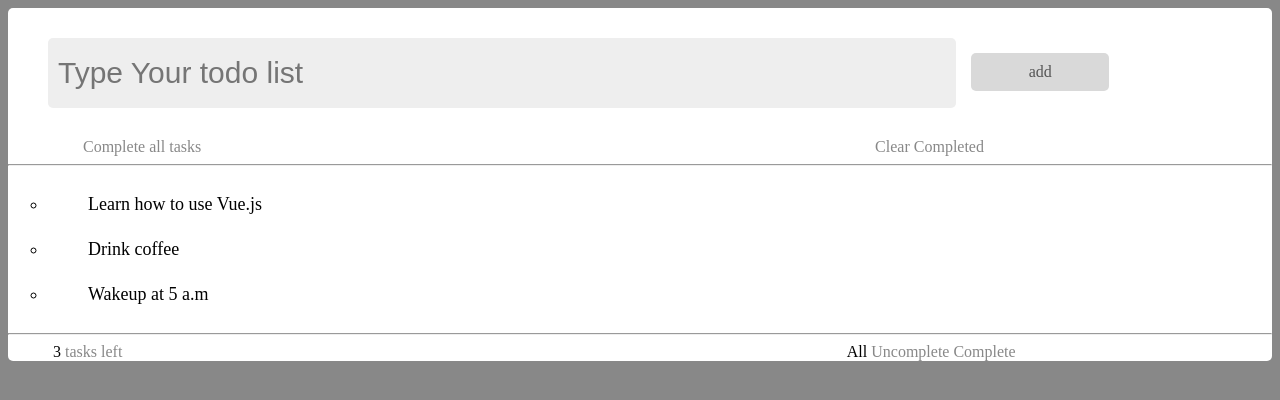
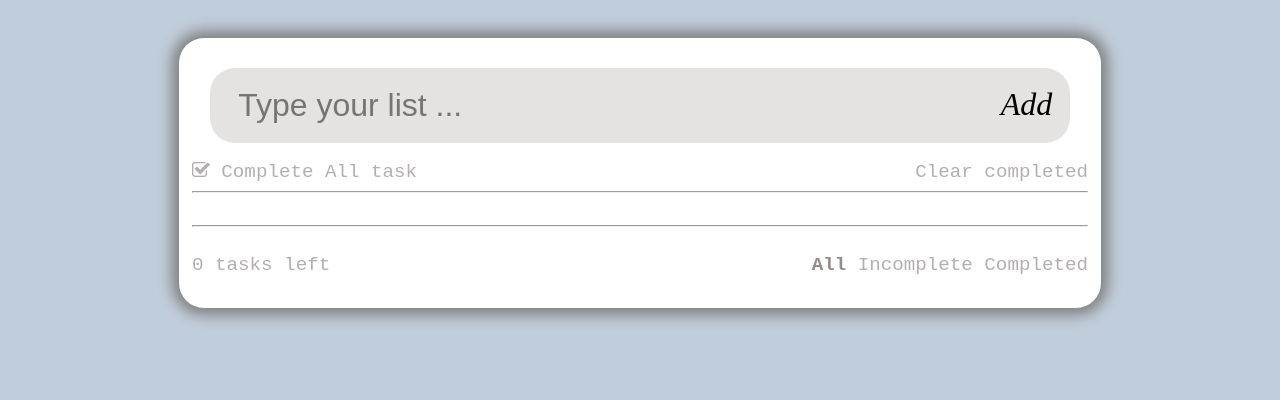
Before and after one commit to shivakumar007/jstest, a plain HTML site: page index.html in a window 1280 px wide. Drawn offline with Linux system fonts and the light colour scheme.

Commit message:
Update index.html

```diff
--- a/index.html
+++ b/index.html
@@ -1,170 +1,310 @@
 <!DOCTYPE html>
 <html>
 <style type="text/css">
-#complete{ /*complete all tasks font-style*/
-  margin-left:75px;
-  color:#888;
+  h1{
+    text-align: center;
+    margin-top: 5%;
+    font-size: 3rem;
+    font-family: monospace;
+    font-weight: 900;
+    color: rgb(114, 110, 110);
+    margin-bottom: 0%;
     }
-#Clear{   /*clear completed font-style*/
-  margin-left:53%;
-  color:#888;
+    #heading{
+        margin-bottom: 0%;
     }
-body{ /*complete background colour*/
-  background-color:#888;
+    body{
+        background-color: rgb(192, 205, 218);
     }
-#main{ /*background colour to white*/
-  height:100%;
-  width:100%;
-  Background-color:white;
-  border-radius:5px;
+    /* complete to do box */
+    #box{
+        margin-left: auto;
+        margin-right: auto;
+        margin-top: 3%;
+        width: 70vw;
+        border-radius: 25px;
+        box-shadow: 0px 0px 14px 7px grey;
+        background-color: white;
+        padding: 1%;
     }
-ul li { /*list items style */
-  cursor:pointer;
-  position: relative;
-  padding:12px 8px 12px 40px;
-   /* background: #eee;  */
-  font-size:18px;
-  width:67%;
+
+    /* Input Container */
+    #input-container{
+
+        padding: 2%;
+        margin: 2%;
+        border-radius: 25px;
+         font-size: 2em;
+         background-color: rgb(229, 226, 226);
+        border: none;
+
     }
-.del {/*delete icon*/
-  content:'\u00D7';
-  color:white;
-  position:absolute;
-  right:0;
-  top:0;
-  padding:12px 16px 12px 16px;
+    #input-container:hover{
+        background-color: rgba(182, 176, 176, 0.548);
     }
-.del:hover {
-  content:'\u00D7';
-  display:block;
-  color:black;
-  border-radius:50%;
-  border:2px solid black;
+    #input{
+        width: auto;
+        border: none;
+        font-size: inherit;
+        background-color:inherit;
     }
-.header {  /*header box styling*/
-  padding:30px 40px;
-  color:white;
-  text-align:center;
+    #input :checked{
+        border: none;
     }
-.header:after {
-  content:"";
-  display:table;
-  clear: both;
+    .label{
+        display: inline-block;
     }
-input { /*input style*/
-  margin:0;
-  border:none;
-  border-radius:5px;
-  background-color:#eee;
-  width:75%;
-  height:50px;
-  padding:10px;
-  float:left;
-  font-size:30px;
+    #add{
+        float: right ;
+        cursor: pointer;
     }
-.add{ /*add button*/
-  padding:10px;
-  width:10%;
-  background: #d9d9d9;
-  color: #555;
-  float:left;
-  text-align:center;
-  font-size:16px;
-  cursor:pointer;
-  border-radius:5px;
-  margin:15px;
+    /* clear and complete buttons */
+    #clear-complete{
+        font-size: 1.2rem;
+        width: 100%;;
+        margin: 0%;;
+
+        font-family: monospace;
+        color: rgb(179, 175, 175);
     }
-.add:hover {
-  background-color: #bbb;
+    #clear-all{
+        float: right;
+        cursor: pointer;
+
     }
-#count{ /*items left count style*/
-  margin-left:45px;
+    #complete-all{
+        cursor: pointer;
     }
-#task{
-  color:#888;
+    /* Task List */
+    #all-task{
+        font-size: 2rem;
+        font-family: sans-serif;
+        letter-spacing: 2px;
     }
-#all{
-  margin-left:57%;
+    #list li{
+        transition: all 0.5s;
+        width: 100%;
+        margin-top: 1%;
     }
-#com{
-  color:#888;
+    .delete {
+        float: right;
+        margin-right: 7%;
+        font-size: 1.5rem;
+        padding: 1%;
+        color: black !important;
+
+        /* display: none; */
+    }
+    #list li:hover{
+        color: rgb(206, 201, 201);
+        cursor: pointer;
+
+    }
+
+    .delete:hover{
+        background-color: rgb(223, 86, 86);
+        z-index: 1;
+    }
+
+    #list li.checked{
+        text-decoration: line-through;
+    }
+    /* Last section of task Info */
+    #task-info{
+        font-family: monospace;
+        color: rgb(179, 175, 175);
+        font-size: 1.2rem;
+        display: flex;
+        justify-content: space-between;
+    }
+    #task-info p{
+    display: inline;
+    }
+    #task-type ul{
+        display: inline;
+
+    }
+    #task-type li{
+        display: inline;
+        cursor: pointer;
+    }
+    @media screen and (max-width: 600px) {
+        #box{
+            height: auto;
+            width: auto;
+        }
+        #input-container #file{
+            display: none;
+        }
+        #input-container{
+            /* max-width: inherit; */
+            font-size: .8rem;
+        }
+        #clear-all{
+            /* display: block; */
+        }
+        #complete-all{
+            /* display: block; */
+            float: none;
+        }
+        hr{
+            display: block;
+        }
       }
 </style>
 <head>
+    <link rel="stylesheet" href="https://cdnjs.cloudflare.com/ajax/libs/font-awesome/4.7.0/css/font-awesome.min.css">
 </head>
 <body>
-  <div id="main">
-    <div id="myDIV" class="header">
-        <input type="text" id="input" placeholder="Type Your todo list">
-        <span onclick="newElement()" class="add">add</span>
+    <div id="box">
+    <div id="input-container">
+        <input type="text" id="input"placeholder=" Type your list ..." ic>
+        <i id="add" aria-hidden="true" onclick="addTask()">Add</i>
     </div>
-      <div><span id="complete">Complete all tasks</span>
-            <span id="Clear">Clear Completed</span>
+    <div id="clear-complete">
+        <span id="complete-all" onclick="completeAll()"><i class="fa fa-check-square-o" aria-hidden="true"></i> Complete All task</span>
+        <span id="clear-all" onclick="clearCompleted()"> Clear completed</span>
     </div>
     <hr>
-      <ul type="circle" id="list">
-        <li>Learn how to use Vue.js</li>
-        <li>Drink coffee</li>
-        <li>Wakeup at 5 a.m</li>
+    <div id="all-task">
+                <ul id="list">
+
                 </ul>
+    </div>
     <hr>
-      <div>
-      <span id="count">3 </span><span id="task">tasks left</span>
-      <span id="all">All</span>
-      <span id="com">Uncomplete Complete</span>
+    <div id="task-info">
+       <p ><span id="task-left">0</span> tasks left</p>
+        <ul id="task-type">
+            <li onclick="showAll()">
+                <strong style="color: rgb(148, 139, 139);">All</strong>
+            </li>
+            <li onclick="showIncomplete()">
+                Incomplete
+            </li>
+            <li onclick="showCompleted()">
+                Completed
+            </li>
+        </ul>
     </div>
 </div>
 <script type="text/javascript">
-var l=document.getElementsByTagName("li");
+  var currentTasks=0;
+//List of the buttons to delete an element
+var deleteElements = document.getElementsByClassName("delete");
 var i;
-r=3;
-for (i=0;i<l.length;i++) {
-  var s=document.createElement("SPAN");
-  var t=document.createTextNode("\u00D7");
-  s.className="del";
-  s.appendChild(t);
-  l[i].appendChild(s);
-}
-function newElement() {     // Adding new item
-  var li=document.createElement("li");
-  var iv=document.getElementById("input").value;
-  var t=document.createTextNode(iv);
-  li.appendChild(t);
-  if(iv==='') {
-    alert("You must write something!");
-  }
-  else{
-    document.getElementById("list").appendChild(li);
-    r++;
-  }
-  document.getElementById("input").value = "";
-  var s=document.createElement("SPAN");
-  var t=document.createTextNode("\u00D7");
-  s.className = "del";
-  s.appendChild(t);
-  li.appendChild(s);
-  for(i=0;i<c.length;i++) {
-    c[i].onclick=function() {
-      var div=this.parentElement;
-      div.style.display="none";
-      r--;
-      var cc=document.getElementById('count');
-  cc.innerText=r+' ';
+for (i = 0; i < deleteElements.length; i++) {
+    deleteElements[i].onclick = function() {
+        currentTasks--;
+        document.getElementById('task-left').innerText=currentTasks;
+        document
+        var parent = this.parentElement;
+        parent.style.display = "none";
+
     }
 }
-  var cc=document.getElementById('count');
-  cc.innerText=r+' ';
+function addTask(){
+    var li=document.createElement("li");
+    var task =document.getElementById('input').value;
+    var item = document.createTextNode(task);
+    var i = document.createElement("i");
+    i.classList.add('delete');
+    i.classList.add('fa');
+    i.classList.add('fa-times');
+    li.appendChild(item);
+    li.appendChild(i);
+    if(li.innerText==""){
+        alert("Enter task to be added");
+    }else{
+        document.getElementById('list').appendChild(li);
+        currentTasks++;
+        document.getElementById('task-left').innerText=currentTasks;
+    }
+    document.getElementById('input').value="";
+
+
+
+    //List of the buttons to delete an element
+    for (i = 0; i < deleteElements.length; i++) {
+        deleteElements[i].onclick = function() {
+            var parent = this.parentElement;
+            parent.style.display = "none";
+            currentTasks--;
+            document.getElementById('task-left').innerText=currentTasks;
+        }
+    }
 }
 
-var c=document.getElementsByClassName("del");
-var i;
-for (i=0;i<c.length;i++) {
-  c[i].onclick=function() {  //deleting list item
-    var div=this.parentElement;
-    div.style.display="none";
-    r--;
-    var cc=document.getElementById('count');
-  cc.innerText=r+' ';
+
+
+    //Marking a list item as done for current object
+        var list = document.querySelector('#list');
+        list.addEventListener('click', function(event) {
+        if (event.target.tagName === 'LI') {
+            event.target.classList.toggle('checked');
+        }
+        }, false);
+
+    // Marking all tasks complete
+function completeAll(){
+    var tasks = document.querySelectorAll('#list li');
+    for(let i=0;i<tasks.length;i++){
+            if(tasks[i].className!='checked'){
+                tasks[i].classList.add('checked');
+            }
+    }
+}
+    //clearing all tasks that are done
+function clearCompleted(){
+
+    var tasks = document.querySelectorAll('#list li');
+        for(let i=0;i<tasks.length;i++){
+                if(tasks[i].className=='checked' && tasks[i].style.display!='none'){
+                    console.log(tasks[i].style.display!="none");
+
+                        currentTasks--;
+
+
+                        tasks[i].style.display='none';
+
+                }
+
+        }
+        document.getElementById('task-left').innerText=currentTasks;
+
+}
+
+// function to show incomplete tasks
+function showIncomplete(){
+    var tasks = document.querySelectorAll('#list li');
+    for(let i=0;i<tasks.length;i++){
+        if(tasks[i].className=='checked'){
+            tasks[i].style.visibility='hidden';
+
+        }else{
+            tasks[i].style.visibility='visible';
+        }
+
+    }
+}
+//function to show completed tasks
+function showCompleted(){
+    var tasks = document.querySelectorAll('#list li');
+    for(let i=0;i<tasks.length;i++){
+        if(tasks[i].className!='checked'){
+            tasks[i].style.visibility='hidden';
+
+        }else{
+            tasks[i].style.visibility='visible';
+        }
+
+    }
+}
+//function to show all
+function showAll(){
+    var tasks = document.querySelectorAll('#list li');
+    for(let i=0;i<tasks.length;i++){
+        tasks[i].style.visibility='visible';
+
     }
 }
 </script>
```
Lines whose indentation alone changed are shown as unchanged.
